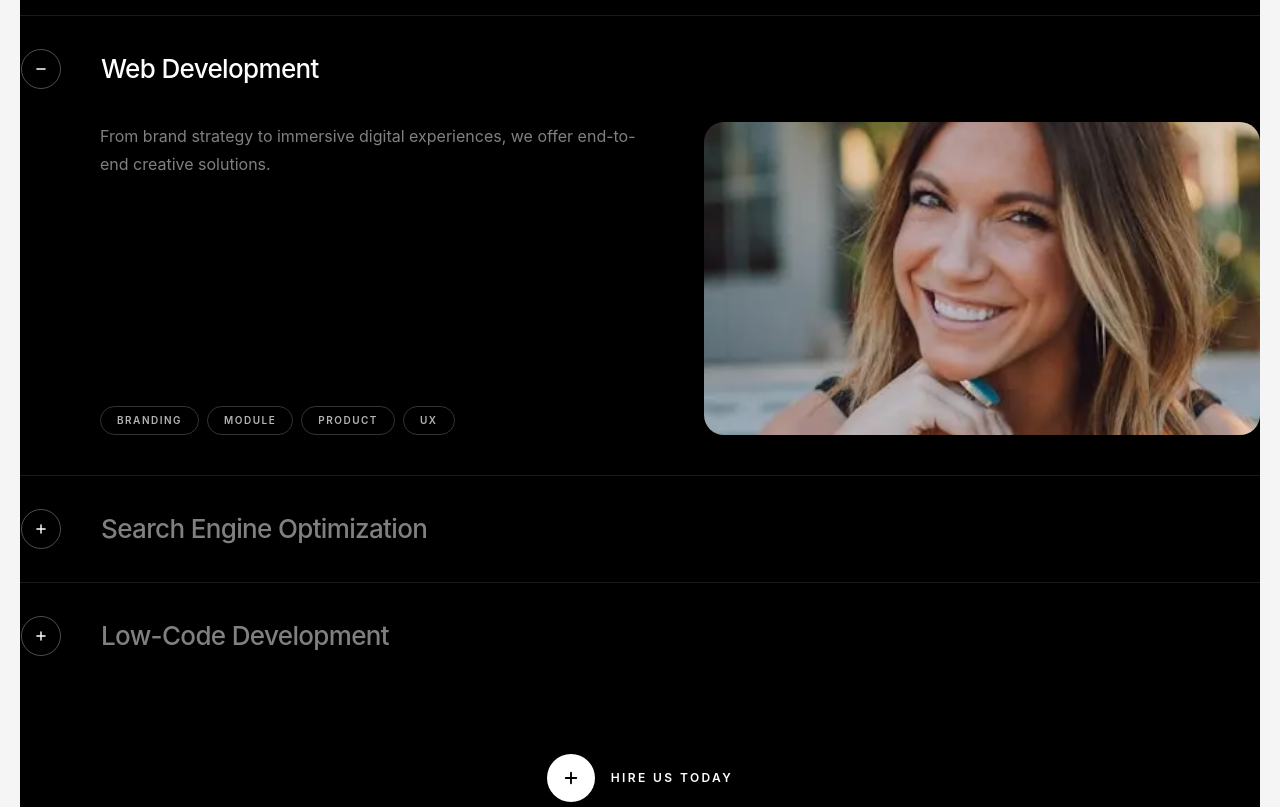
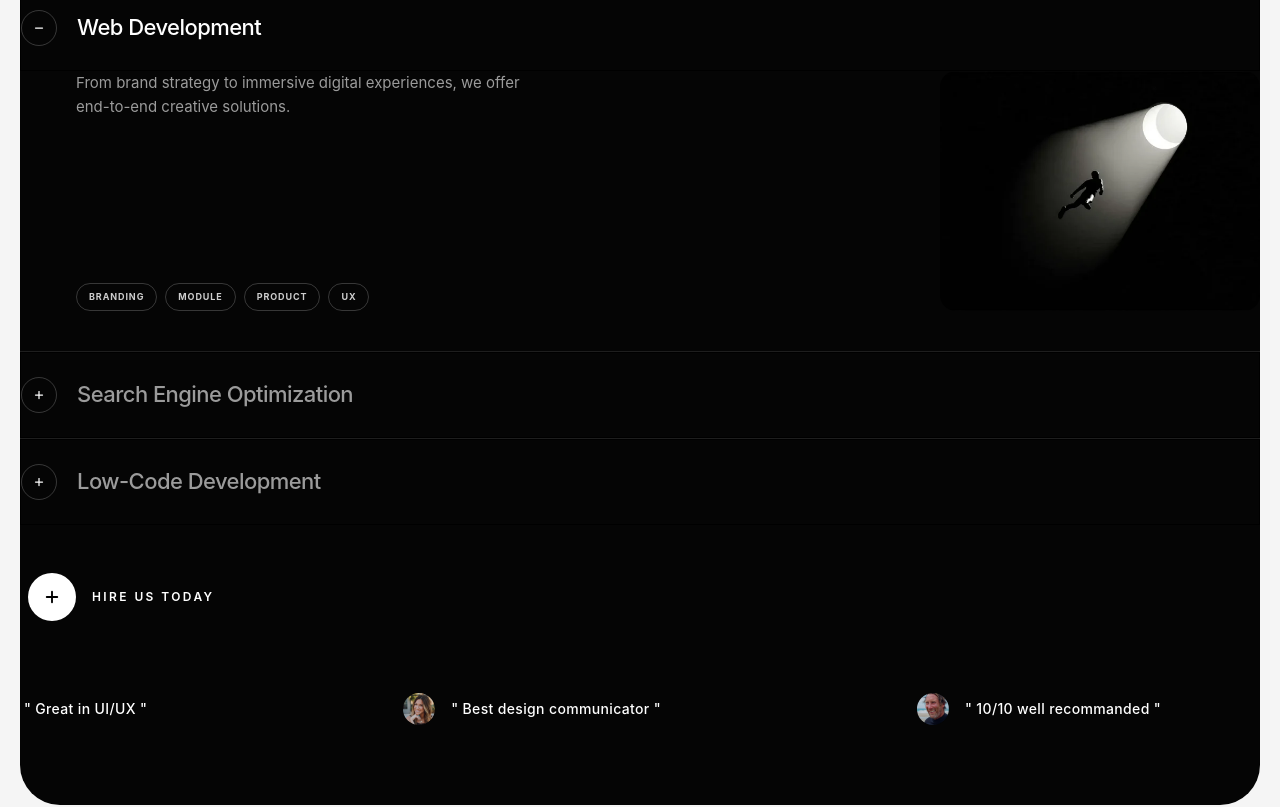
Before and after one commit to AI-Akash11/SM-Technology-Task-01, a React (Vite) app: page / in a window 1280 px wide. Shown: the part 4220-5027 px from the top of the page. Built offline with nearby package versions, Linux system fonts and the light colour scheme.

Commit message:
modified Expertise section according to the requirements

```diff
--- a/src/components/LandingPage/ExpertiseSection/ExpertiseAccordion.jsx
+++ b/src/components/LandingPage/ExpertiseSection/ExpertiseAccordion.jsx
@@ -6,28 +6,28 @@ const items = [
     title: 'User Interface & Experience Design',
     description: 'From brand strategy to immersive digital experiences, we offer end-to-end creative solutions.',
     tags: ['BRANDING', 'MAGAZINE', 'PRODUCT'],
-    image: '/expertise-img1.webp',
+    image: '/faq-img3.webp',
   },
   {
     id: 2,
     title: 'Web Development',
     description: 'From brand strategy to immersive digital experiences, we offer end-to-end creative solutions.',
     tags: ['BRANDING', 'MODULE', 'PRODUCT', 'UX'],
-    image: '/expertise-img2.webp',
+    image: '/portfolio-img1.webp',
   },
   {
     id: 3,
     title: 'Search Engine Optimization',
     description: 'From brand strategy to immersive digital experiences, we offer end-to-end creative solutions.',
     tags: ['BRANDING', 'PRODUCT', 'UX'],
-    image: '/expertise-img3.webp',
+    image: '/portfolio-img4.webp',
   },
   {
     id: 4,
     title: 'Low-Code Development',
     description: 'From brand strategy to immersive digital experiences, we offer end-to-end creative solutions.',
     tags: ['BRANDING', 'UX'],
-    image: '/expertise-img4.webp',
+    image: '/portfolio-img3.webp',
   },
 ];
 
@@ -43,38 +43,38 @@ const ExpertiseAccordion = () => {
             {/* Row header */}
             <button
               onClick={() => setOpenId(isOpen ? null : item.id)}
-              className="w-full flex items-center justify-between py-6 md:py-8 text-left group"
+              className="w-full flex items-center py-6 text-left group"
             >
               {/* Plus/Minus Icon */}
-              <span className="w-9 h-9 md:w-10 md:h-10 rounded-full border border-white/30 flex items-center justify-center flex-shrink-0 mr-6 md:mr-10 transition-colors duration-200 group-hover:border-white/60">
+              <span className="w-8 h-8 md:w-9 md:h-9 rounded-full border border-white/20 flex items-center justify-center flex-shrink-0 mr-5 transition-colors duration-200 group-hover:border-white/60">
                 {isOpen ? (
-                  <svg width="14" height="14" viewBox="0 0 24 24" fill="none" stroke="white" strokeWidth="2.5" strokeLinecap="round">
+                  <svg width="12" height="12" viewBox="0 0 24 24" fill="none" stroke="white" strokeWidth="2.5" strokeLinecap="round">
                     <path d="M5 12h14" />
                   </svg>
                 ) : (
-                  <svg width="14" height="14" viewBox="0 0 24 24" fill="none" stroke="white" strokeWidth="2.5" strokeLinecap="round">
+                  <svg width="12" height="12" viewBox="0 0 24 24" fill="none" stroke="white" strokeWidth="2.5" strokeLinecap="round">
                     <path d="M12 5v14" /><path d="M5 12h14" />
                   </svg>
                 )}
               </span>
 
-              <span className={`flex-1 text-[18px] md:text-[22px] lg:text-[26px] font-medium tracking-tight transition-colors duration-200 ${isOpen ? 'text-white' : 'text-white/50 group-hover:text-white/80'}`}>
+              <span className={`flex-1 text-[16px] md:text-[20px] lg:text-[22px] font-medium tracking-tight transition-colors duration-200 ${isOpen ? 'text-white' : 'text-white/60 group-hover:text-white/90'}`}>
                 {item.title}
               </span>
             </button>
 
             {/* Expandable Content */}
-            <div className={`overflow-hidden transition-all duration-500 ease-in-out ${isOpen ? 'max-h-[600px] opacity-100 mb-8' : 'max-h-0 opacity-0'}`}>
-              <div className="grid grid-cols-1 md:grid-cols-2 gap-8 md:gap-12 pb-2 pl-[60px] md:pl-20">
+            <div className={`overflow-hidden transition-all duration-500 ease-in-out ${isOpen ? 'max-h-[600px] opacity-100 mb-6' : 'max-h-0 opacity-0'}`}>
+              <div className="flex flex-col md:flex-row justify-between gap-6 pb-4 pl-[52px] md:pl-[56px]">
 
                 {/* Left: description + tags */}
-                <div className="flex flex-col justify-between">
-                  <p className="text-white/50 text-[15px] md:text-[16px] leading-[1.75] mb-8">
+                <div className="flex flex-col justify-between max-w-md">
+                  <p className="text-white/60 text-[14px] md:text-[15px] leading-[1.6] mb-4">
                     {item.description}
                   </p>
                   <div className="flex flex-wrap gap-2">
                     {item.tags.map((tag) => (
-                      <span key={tag} className="border border-white/20 rounded-full px-4 py-1.5 text-white/70 text-[10px] font-semibold tracking-[0.15em] uppercase">
+                      <span key={tag} className="border border-white/20 px-3 py-1.5 rounded-full text-white/80 text-[9px] font-bold tracking-widest uppercase">
                         {tag}
                       </span>
                     ))}
@@ -82,7 +82,7 @@ const ExpertiseAccordion = () => {
                 </div>
 
                 {/* Right: image */}
-                <div className="rounded-[20px] overflow-hidden aspect-4/3 md:aspect-video">
+                <div className="rounded-[16px] overflow-hidden aspect-4/3 w-full md:w-[280px] lg:w-[320px] shrink-0">
                   <img src={item.image} alt={item.title} className="w-full h-full object-cover" />
                 </div>
 
--- a/src/components/LandingPage/ExpertiseSection/ExpertiseHeader.jsx
+++ b/src/components/LandingPage/ExpertiseSection/ExpertiseHeader.jsx
@@ -2,17 +2,17 @@ import React from 'react';
 
 const ExpertiseHeader = () => {
   return (
-    <div className="mb-10 md:mb-14">
+    <div className="mb-12 md:mb-16 text-center">
       {/*
         "Company" in large white text
         "expertise" in ghost/outline style below
       */}
-      <h2 className="font-heading font-medium leading-[0.95] tracking-tight">
-        <span className="block text-[70px] md:text-[110px] lg:text-[140px] xl:text-[160px] text-white">
+      <h2 className="font-heading font-medium leading-[0.95] tracking-tight flex flex-col items-center">
+        <span className="block text-[45px] md:text-[70px] lg:text-[90px] xl:text-[110px] text-white">
           Company
         </span>
         <span
-          className="block text-[70px] md:text-[110px] lg:text-[140px] xl:text-[160px]"
+          className="block text-[45px] md:text-[70px] lg:text-[90px] xl:text-[110px] mt-1"
           style={{
             WebkitTextStroke: '1.5px rgba(255,255,255,0.25)',
             color: 'transparent',
--- a/src/components/LandingPage/ExpertiseSection/ExpertiseSection.jsx
+++ b/src/components/LandingPage/ExpertiseSection/ExpertiseSection.jsx
@@ -6,8 +6,10 @@ import ExpertiseTicker from "./ExpertiseTicker";
 
 const ExpertiseSection = () => {
   return (
-    <section className="bg-black pt-24 md:pt-32 xl:pt-40 overflow-hidden">
+    <section className="pt-20 md:pt-[100px] xl:pt-[120px] pb-10">
+      <div className="bg-[#050505] rounded-[32px] md:rounded-[40px] overflow-hidden w-full">
         <SectionContainer>
+          <div className="pt-20 md:pt-28">
 
             {/* Big two-line heading: "Company" + "expertise" (ghost) */}
             <ExpertiseHeader />
@@ -16,8 +18,8 @@ const ExpertiseSection = () => {
             <ExpertiseAccordion />
 
             {/* HIRE US TODAY button */}
-        <div className="flex justify-center mt-14 md:mt-16 mb-0">
-          <button className="group flex items-center gap-4 text-white font-semibold text-[11px] md:text-[12px] tracking-[0.2em] uppercase hover:opacity-70 transition-opacity duration-300">
+            <div className="flex justify-start mt-10 md:mt-12 mb-8 md:mb-10 pl-2">
+              <button className="group flex border-none items-center gap-4 text-white font-semibold text-[11px] md:text-[12px] tracking-[0.2em] uppercase hover:opacity-70 transition-opacity duration-300">
                 <span className="w-12 h-12 bg-white text-black rounded-full flex items-center justify-center transition-transform duration-300 group-hover:scale-110 flex-shrink-0">
                   <svg width="18" height="18" viewBox="0 0 24 24" fill="none" stroke="currentColor" strokeWidth="2.5" strokeLinecap="round" strokeLinejoin="round">
                     <path d="M12 5v14"/><path d="M5 12h14"/>
@@ -27,11 +29,13 @@ const ExpertiseSection = () => {
               </button>
             </div>
 
+          </div>
         </SectionContainer>
 
       {/* Full-bleed scrolling quote ticker at bottom of dark section */}
       <ExpertiseTicker />
 
+      </div>
     </section>
   );
 };
--- a/src/components/LandingPage/ExpertiseSection/ExpertiseTicker.jsx
+++ b/src/components/LandingPage/ExpertiseSection/ExpertiseTicker.jsx
@@ -2,10 +2,10 @@ import React, { useEffect, useRef } from 'react';
 import gsap from 'gsap';
 
 const quotes = [
-  '" Great in UI/UX "',
-  '" Best design communicator "',
-  '" 10/10 well recommanded "',
-  '" Super speedy website designer "',
+  { text: '" Great in UI/UX "', img: '/expertise-img1.webp' },
+  { text: '" Best design communicator "', img: '/expertise-img2.webp' },
+  { text: '" 10/10 well recommanded "', img: '/expertise-img3.webp' },
+  { text: '" Super speedy website designer "', img: '/expertise-img4.webp' },
 ];
 
 const ExpertiseTicker = () => {
@@ -18,7 +18,7 @@ const ExpertiseTicker = () => {
     const ctx = gsap.context(() => {
       gsap.to(track, {
         xPercent: -50,
-        duration: 22,
+        duration: 80,
         ease: 'none',
         repeat: -1,
       });
@@ -30,11 +30,12 @@ const ExpertiseTicker = () => {
   const repeated = [...quotes, ...quotes];
 
   return (
-    <div className="overflow-hidden border-t border-white/10 py-6 md:py-8 mt-16 md:mt-20">
+    <div className="overflow-hidden pt-6 md:pt-8 pb-12 md:pb-16 xl:pb-20 mt-6 md:mt-8">
       <div ref={trackRef} className="flex whitespace-nowrap w-max">
-        {repeated.map((quote, i) => (
-          <span key={i} className="inline-block text-white/40 text-[13px] md:text-[14px] font-medium tracking-wide px-10 md:px-14">
-            {quote}
+        {repeated.map((item, i) => (
+          <span key={i} className="inline-flex items-center gap-4 text-white text-[13px] md:text-[14px] font-medium tracking-wide px-12 md:px-24 lg:px-32">
+            <img src={item.img} alt="" className="w-8 h-8 rounded-full object-cover" />
+            {item.text}
           </span>
         ))}
       </div>
```
Also changed, not shown: src/components/LandingPage/ExpertiseSection/ExpertiseContent.jsx (deleted), src/components/LandingPage/ExpertiseSection/ExpertiseHeading.jsx (deleted), src/components/LandingPage/ExpertiseSection/ExpertiseSlider.jsx (deleted). Lines whose indentation alone changed are shown as unchanged.
